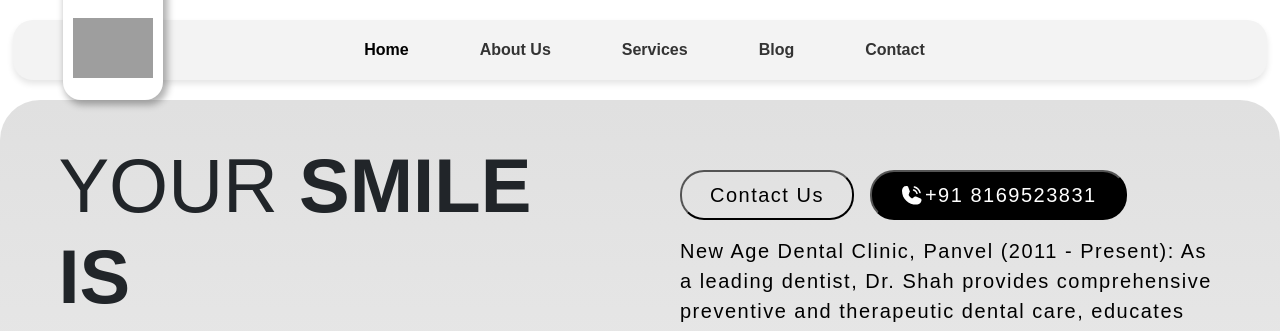
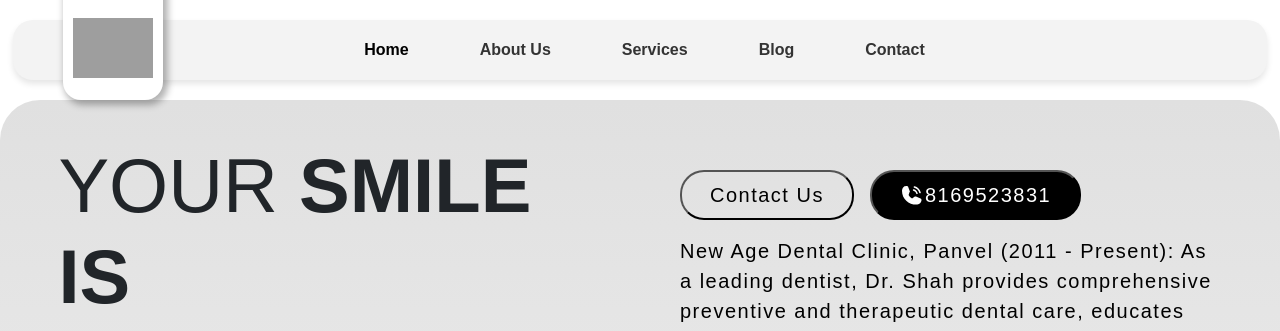
Before and after one commit to sahil1330/dentalcare, a PHP site: page / in a window 1280 px wide. Shown: the top 331 px of the page. Run offline with PHP 8.4, Linux system fonts and the light colour scheme; some libraries are stand-ins or nearby versions; some web fonts are replaced; grey boxes are pictures that could not be loaded.

Commit message:
Refactor phone numbers in footer and hero section

```diff
--- a/components/footer/index2.html
+++ b/components/footer/index2.html
@@ -63,7 +63,7 @@
                         <button class="btn-contact-footer">
                             <img src="icons/phoneblack.svg" alt="">
                             <a href="tel:+918169523831" style="text-decoration: none;">
-                                <p style="margin: 0; color: black;">+91 8169523831</p>
+                                <p style="margin: 0; color: black;">8169523831</p>
                             </a>
                         </button>
                     </div>
--- a/index.php
+++ b/index.php
@@ -57,7 +57,7 @@
         <div class="hero-right-row1">
           <button class="btn-contact" data-aos="fade-left">Contact Us</button>
           <button class="btn-phone" data-aos="fade-left" onclick="window.location.href='tel:+918169523831'">
-            <img src="icons/phone.svg" alt="Telephone" />+91 8169523831
+            <img src="icons/phone.svg" alt="Telephone" />8169523831
           </button>
         </div>
         <div class="hero-right-row2" data-aos="fade-left">
@@ -259,7 +259,7 @@
               </div>
               <div class="col-md-6">
                 <button class="btn-phone">
-                  <img src="icons/phone.svg" alt="Telephone" />+91 9821185590
+                  <img src="icons/phone.svg" alt="Telephone" />8169523831
                 </button>
               </div>
             </div>
```
